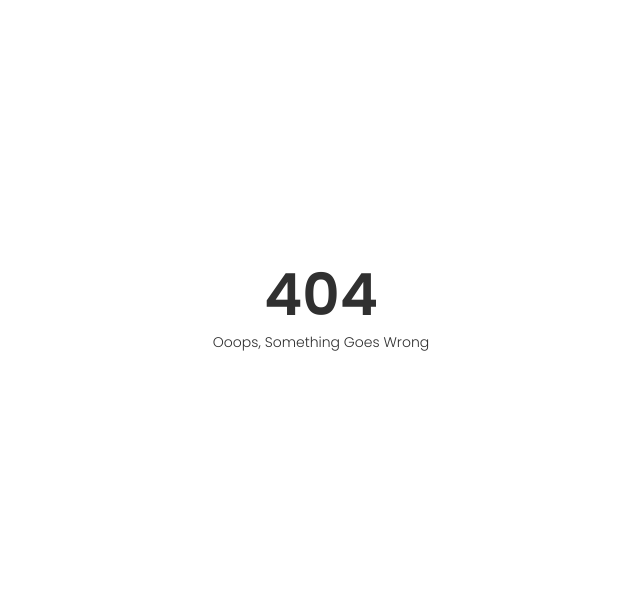
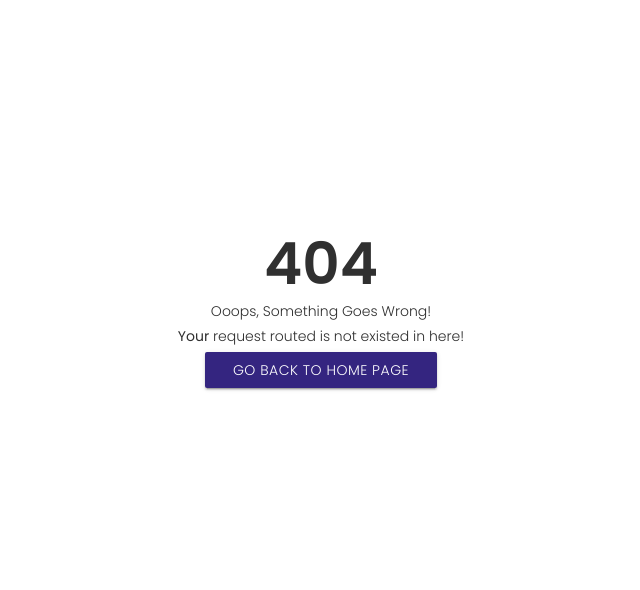
Before and after one commit to chanmyaemaung/yky-project, a Node server app: template views/404.ejs in a window 1280 px wide. Shown: the part 467-1057 px from the top of the page, without its empty margins (319-959 px from the left). Run offline with Node 20, Linux system fonts and the light colour scheme; the template is opened without the code that fills it, so the values that code supplies are empty; some libraries are stand-ins or nearby versions.

Commit message:
added button

```diff
--- a/views/404.ejs
+++ b/views/404.ejs
@@ -6,9 +6,9 @@
         <div class="in-error-page">
             <div class="in-in-error-page">
                 <h1>404</h1>
-                <p>
-                    Ooops, Something Goes Wrong
-                </p>
+                <p>Ooops, Something Goes Wrong!</p>
+                <p></p><b>Your</b> request routed is not existed in here!</p>
+                <a class="btn" href="/" class="">Go back to HOME PAGE</a>
             </div>
         </div>
     </div>
```
